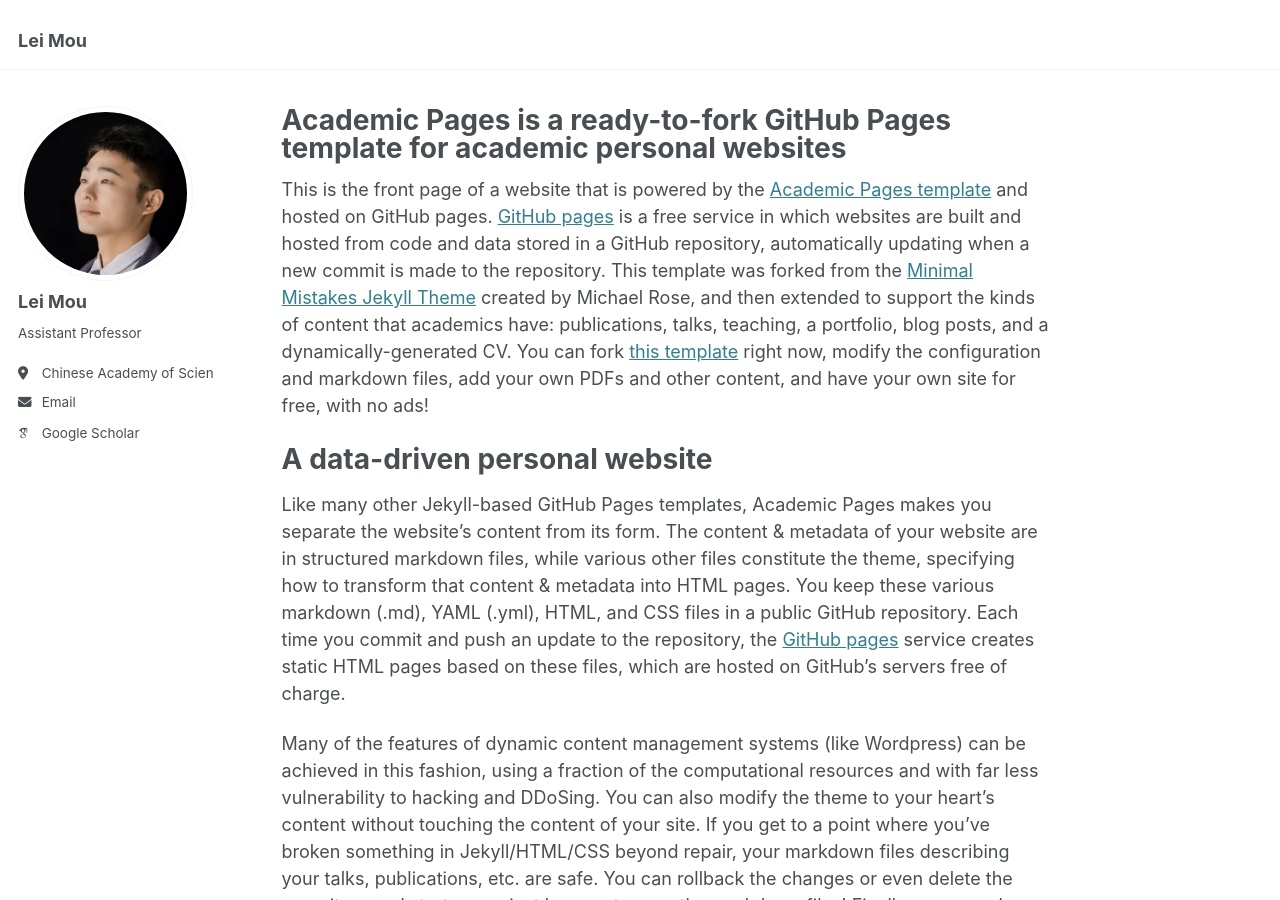
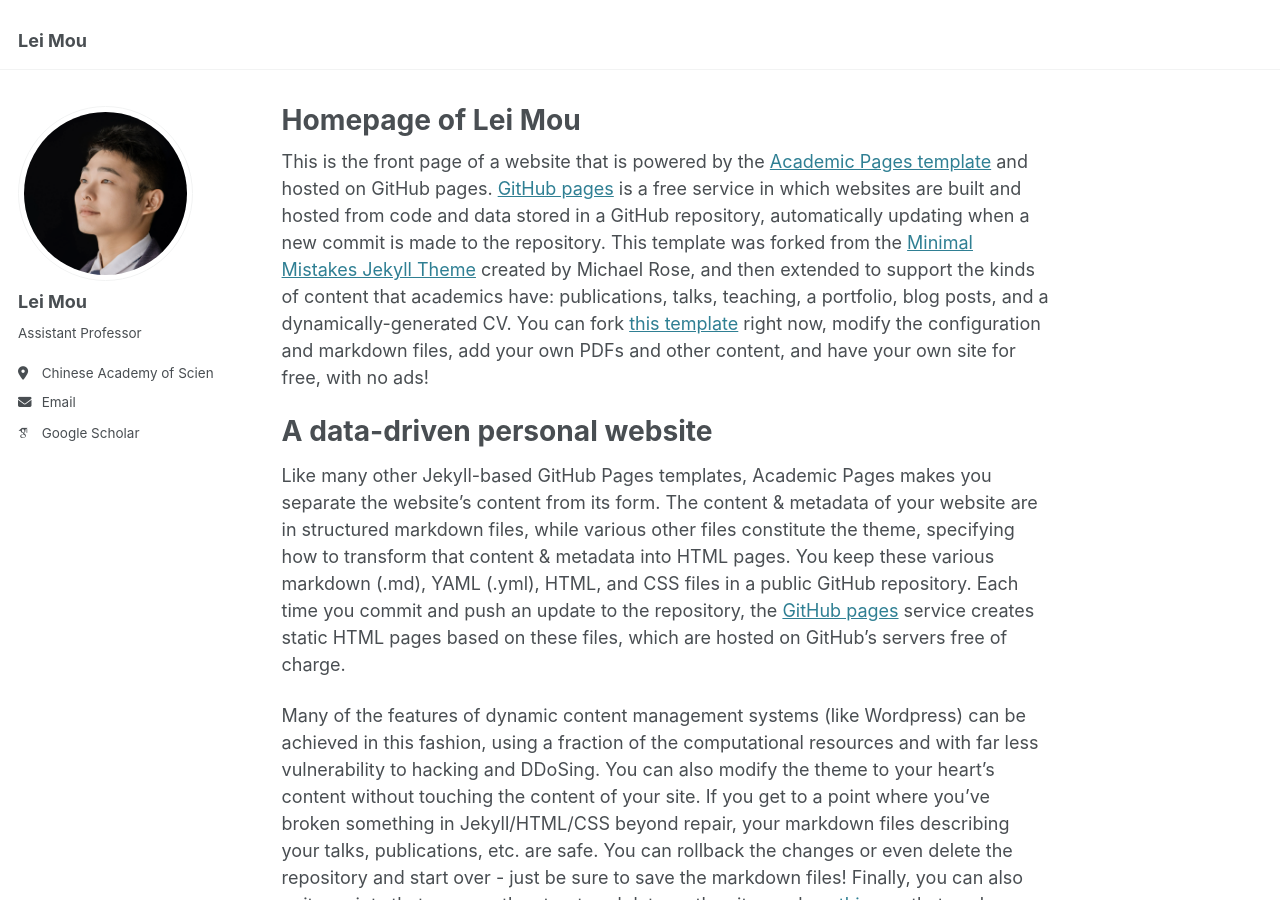
Before and after one commit to iBrain-007/iBrain-007.github.io, a Jekyll site: the page built from _pages/about.md, in a window 1280 px wide and 900 px high. Built offline with Jekyll 4.4.1, drawn with Linux system fonts in a browser that asks for light colours; some web fonts are replaced.

Commit message:
Update about.md

```diff
--- a/_pages/about.md
+++ b/_pages/about.md
@@ -1,6 +1,6 @@
 ---
 permalink: /
-title: "Academic Pages is a ready-to-fork GitHub Pages template for academic personal websites"
+title: "Homepage of Lei Mou"
 author_profile: true
 redirect_from:
   - /about/
```
